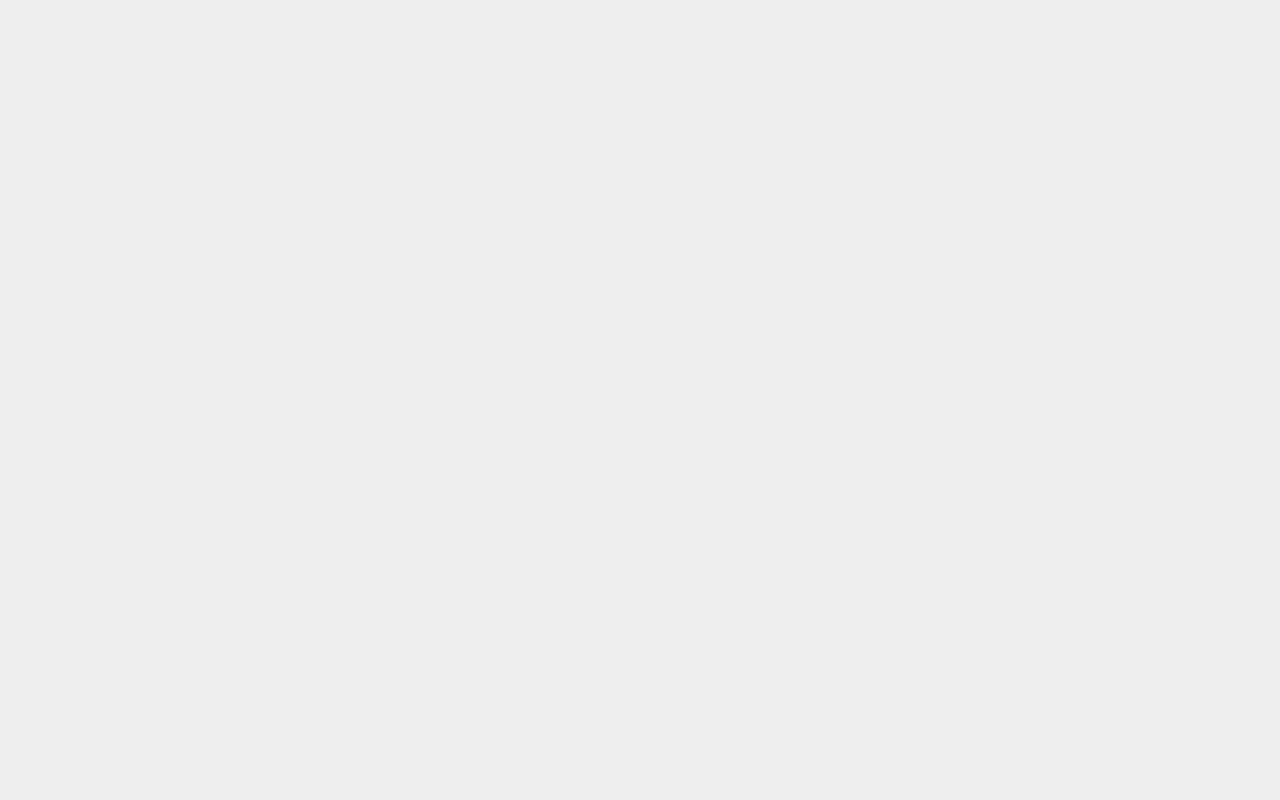
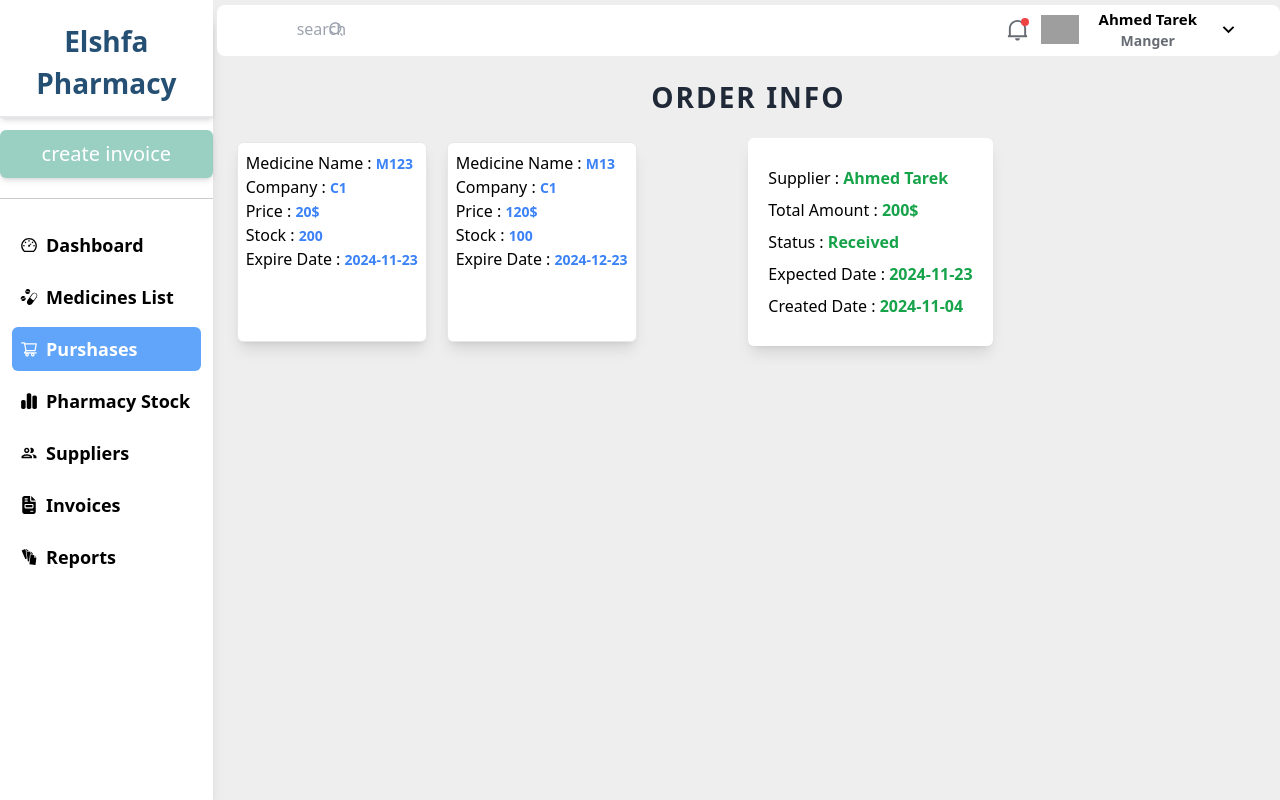
Before and after one commit to AhmedTarek003/Pharmacy-System, a React (Vite) app in the folder client/: page /purshases/order/6728a343092e1c17cbf1b3b7 in a window 1280 px wide. Before the commit this address had no page. Built offline with nearby package versions, Linux system fonts and the light colour scheme; grey boxes are pictures that could not be loaded.

Commit message:
single pages handler

```diff
--- a/client/src/App.jsx
+++ b/client/src/App.jsx
@@ -4,13 +4,16 @@ import Login from "./pages/auth/Login";
 import SignUp from "./pages/auth/SignUp";
 import PharmacyStock from "./pages/PharmacyStock";
 import MedicinesList from "./pages/medicines/MedicinesList";
-import Purshase from "./pages/Purshase";
-import Suppliers from "./pages/Suppliers";
+import Purshase from "./pages/purshase/Purshase";
+import Suppliers from "./pages/suppliers/Suppliers";
 import Reports from "./pages/Reports";
 import Invoices from "./pages/Invoices";
 import Dashboard from "./pages/Dashboard";
-import SingleMedicine from "./pages/medicines/SingleMedicine";
+import EditMedicine from "./pages/medicines/EditMedicine";
 import AddMedicine from "./pages/medicines/AddMedicine";
+import OrderDetails from "./pages/purshase/OrderDetails";
+import EditSupplier from "./pages/suppliers/EditSupplier";
+import AddSupplier from "./pages/suppliers/AddSupplier";
 
 function App() {
   return (
@@ -23,16 +26,16 @@ function App() {
           <Route path="dashboard" element={<Dashboard />} />
           <Route path="pharmacystock" element={<PharmacyStock />} />
           <Route path="medicineslist" element={<MedicinesList />} />
-          <Route
-            path="medicineslist/medicine/:id"
-            element={<SingleMedicine />}
-          />
+          <Route path="medicineslist/medicine/:id" element={<EditMedicine />} />
           <Route
             path="medicineslist/addnewmedincine"
             element={<AddMedicine />}
           />
           <Route path="purshases" element={<Purshase />} />
+          <Route path="purshases/order/:id" element={<OrderDetails />} />
           <Route path="suppliers" element={<Suppliers />} />
+          <Route path="suppliers/addnewsupplier" element={<AddSupplier />} />
+          <Route path="suppliers/:id" element={<EditSupplier />} />
           <Route path="invoices" element={<Invoices />} />
           <Route path="reports" element={<Reports />} />
         </Route>
--- /dev/null
+++ b/client/src/components/ui/CreateBottom.jsx
@@ -0,0 +1,15 @@
+import { Link } from "react-router-dom";
+
+const CreateBottom = ({ text, link }) => {
+  return (
+    <Link
+      to={link}
+      className=" block bg-[var(--background-color)] hover:bg-[var(--secondery-color)]
+      w-fit px-6 py-3 ml-6 rounded-lg text-white uppercase tracking-wider my-5 shadow-lg"
+    >
+      {text}
+    </Link>
+  );
+};
+
+export default CreateBottom;
--- a/client/src/pages/PharmacyStock.jsx
+++ b/client/src/pages/PharmacyStock.jsx
@@ -42,7 +42,7 @@ const PharmacyStock = () => {
       render: (_, row) => (
         <div className="flex items-center gap-1">
           <Link
-            to={`/purshases/${row._id}`}
+            to={`/purshases/order/${row._id}`}
             className="bg-gray-200 text-gray-600 px-3 py-1 text-sm rounded-md"
           >
             Details
--- a/client/src/pages/medicines/AddMedicine.jsx
+++ b/client/src/pages/medicines/AddMedicine.jsx
@@ -22,7 +22,7 @@ const AddMedicine = () => {
   };
   return (
     <div>
-      <div className="page-title">Add New Medicine</div>
+      <h1 className="page-title">Add New Medicine</h1>
       <form onSubmit={submitHandler}>
         <div className="flex justify-center max-md:flex-col gap-5 mt-10 p-2">
           <div className="shadow-lg relative w-[380px] h-64 max-md:h-72 max-md:w-[70%] max-md:m-auto">
--- a/client/src/pages/medicines/SingleMedicine.jsx
+++ b/client/src/pages/medicines/EditMedicine.jsx
@@ -5,7 +5,7 @@ import { useState } from "react";
 import Button from "../../components/ui/Button";
 import { MdCameraAlt } from "react-icons/md";
 
-const SingleMedicine = () => {
+const EditMedicine = () => {
   const medicine = medicines[0];
   const [formValues, setFormValues] = useState({
     medicineName: medicine?.medicineName,
@@ -25,7 +25,7 @@ const SingleMedicine = () => {
   };
   return (
     <div>
-      <div className="page-title">Medicine info</div>
+      <h1 className="page-title">Medicine info</h1>
       <form onSubmit={submitHandler}>
         <div className="flex justify-center max-md:flex-col gap-5 mt-10 p-2">
           <div className="shadow-lg relative w-[380px] h-64 max-md:h-72 max-md:w-[70%] max-md:m-auto">
@@ -111,4 +111,4 @@ const SingleMedicine = () => {
   );
 };
 
-export default SingleMedicine;
+export default EditMedicine;
--- /dev/null
+++ b/client/src/pages/purshase/OrderDetails.jsx
@@ -0,0 +1,88 @@
+import moment from "moment";
+import { orders } from "../../utils/dummyDate";
+
+const OrderDetails = () => {
+  const order = orders[0];
+  return (
+    <div>
+      <h1 className="page-title">Order info</h1>
+      <div className="mt-5 flex max-md:flex-col max-md:items-center">
+        <div className="flex flex-wrap max-md:justify-center flex-1">
+          {order?.medicines.map((medicine) => (
+            <div
+              key={medicine?._id}
+              className="border w-fit shadow-lg p-2 max-md:p-1 bg-white rounded-md my-1 ml-5"
+            >
+              <div className="capitalize max-md:text-sm">
+                medicine name :{" "}
+                <span className="text-blue-500 font-semibold text-sm">
+                  {medicine?.medicineName}
+                </span>
+              </div>
+              <div className="capitalize max-md:text-sm">
+                company :{" "}
+                <span className="text-blue-500 font-semibold text-sm">
+                  {medicine?.company}
+                </span>
+              </div>
+              <div className="capitalize max-md:text-sm">
+                Price :{" "}
+                <span className="text-blue-500 font-semibold text-sm">
+                  {medicine?.unitPrice}$
+                </span>
+              </div>
+              <div className="capitalize max-md:text-sm">
+                Stock :{" "}
+                <span className="text-blue-500 font-semibold text-sm">
+                  {medicine?.quantity}
+                </span>
+              </div>
+              <div className="capitalize max-md:text-sm">
+                expire date :{" "}
+                <span className="text-blue-500 font-semibold text-sm">
+                  {moment(medicine?.expireDate).format("YYYY-MM-DD")}
+                </span>
+              </div>
+            </div>
+          ))}
+        </div>
+        <div className="flex-1 max-md:mt-5">
+          <div className="bg-white shadow-lg rounded-md p-5 w-fit">
+            <div className="capitalize my-2">
+              Supplier :{" "}
+              <span className="text-green-600 font-semibold">
+                {order?.supplier?.userName}
+              </span>
+            </div>
+            <div className="capitalize my-2">
+              total amount :{" "}
+              <span className="text-green-600 font-semibold">
+                {order?.totalAmount}$
+              </span>
+            </div>
+            <div className="capitalize my-2">
+              status :{" "}
+              <span className="text-green-600 font-semibold">
+                {order?.status}
+              </span>
+            </div>
+            <div className="capitalize my-2">
+              expected date :{" "}
+              <span className="text-green-600 font-semibold">
+                {moment(order?.expectedDate).format("YYYY-MM-DD")}
+              </span>
+            </div>
+            <div className="capitalize my-2">
+              created date :{" "}
+              <span className="text-green-600 font-semibold">
+                {moment(order?.createdAt).format("YYYY-MM-DD")}
+              </span>
+            </div>
+          </div>
+        </div>
+      </div>
+    </div>
+  );
+};
+
+export default OrderDetails;
--- /dev/null
+++ b/client/src/pages/suppliers/AddSupplier.jsx
@@ -0,0 +1,67 @@
+import { useState } from "react";
+import FormField from "../../components/ui/FormField";
+import Button from "../../components/ui/Button";
+
+const AddSupplier = () => {
+  const [formValues, setFormValues] = useState({
+    userName: "",
+    email: "",
+    phoneNumber: "",
+    address: "",
+  });
+  const onChangeHandler = (e) => {
+    const { name, value } = e.target;
+    setFormValues({ ...formValues, [name]: value });
+  };
+  const submitHandler = (e) => {
+    e.preventDefault();
+    console.log(formValues);
+  };
+  return (
+    <div>
+      <div>
+        <h1 className="page-title">Add Supplier</h1>
+        <form
+          onSubmit={submitHandler}
+          className="w-[30%] max-md:w-[80%] mx-auto mt-5"
+        >
+          <FormField
+            label={"supplier"}
+            type={"text"}
+            name={"userName"}
+            placeholder={"supplier name"}
+            value={formValues.userName}
+            onChange={onChangeHandler}
+          />
+          <FormField
+            label={"email"}
+            type={"email"}
+            name={"email"}
+            placeholder={"supplier email"}
+            value={formValues.email}
+            onChange={onChangeHandler}
+          />
+          <FormField
+            label={"phone number"}
+            type={"number"}
+            name={"phoneNumber"}
+            placeholder={"supplier phone number"}
+            value={formValues.phoneNumber}
+            onChange={onChangeHandler}
+          />
+          <FormField
+            label={"address"}
+            type={"text"}
+            name={"address"}
+            placeholder={"supplier address"}
+            value={formValues.address}
+            onChange={onChangeHandler}
+          />
+          <Button text={"Add"} />
+        </form>
+      </div>
+    </div>
+  );
+};
+
+export default AddSupplier;
--- /dev/null
+++ b/client/src/pages/suppliers/EditSupplier.jsx
@@ -0,0 +1,67 @@
+import { useState } from "react";
+import FormField from "../../components/ui/FormField";
+import { suppliers } from "../../utils/dummyDate";
+import Button from "../../components/ui/Button";
+
+const EditSupplier = () => {
+  const supplier = suppliers[0];
+  const [formValues, setFormValues] = useState({
+    userName: supplier?.userName,
+    email: supplier?.email,
+    phoneNumber: supplier?.phoneNumber,
+    address: supplier?.address,
+  });
+  const onChangeHandler = (e) => {
+    const { name, value } = e.target;
+    setFormValues({ ...formValues, [name]: value });
+  };
+  const submitHandler = (e) => {
+    e.preventDefault();
+    console.log(formValues);
+  };
+  return (
+    <div>
+      <h1 className="page-title">Supplier info</h1>
+      <form
+        onSubmit={submitHandler}
+        className="w-[30%] max-md:w-[80%] mx-auto mt-5"
+      >
+        <FormField
+          label={"supplier"}
+          type={"text"}
+          name={"userName"}
+          placeholder={"supplier name"}
+          value={formValues.userName}
+          onChange={onChangeHandler}
+        />
+        <FormField
+          label={"email"}
+          type={"email"}
+          name={"email"}
+          placeholder={"supplier email"}
+          value={formValues.email}
+          onChange={onChangeHandler}
+        />
+        <FormField
+          label={"phone number"}
+          type={"number"}
+          name={"phoneNumber"}
+          placeholder={"supplier phone number"}
+          value={formValues.phoneNumber}
+          onChange={onChangeHandler}
+        />
+        <FormField
+          label={"address"}
+          type={"text"}
+          name={"address"}
+          placeholder={"supplier address"}
+          value={formValues.address}
+          onChange={onChangeHandler}
+        />
+        <Button text={"Edit"} />
+      </form>
+    </div>
+  );
+};
+
+export default EditSupplier;
```
Also changed, not shown: client/src/pages/medicines/MedicinesList.jsx (+5 -7 lines), client/src/pages/purshase/Purshase.jsx (renamed from client/src/pages/Purshase.jsx, +7 -12 lines), client/src/pages/suppliers/Suppliers.jsx (renamed from client/src/pages/Suppliers.jsx, +9 -4 lines).
